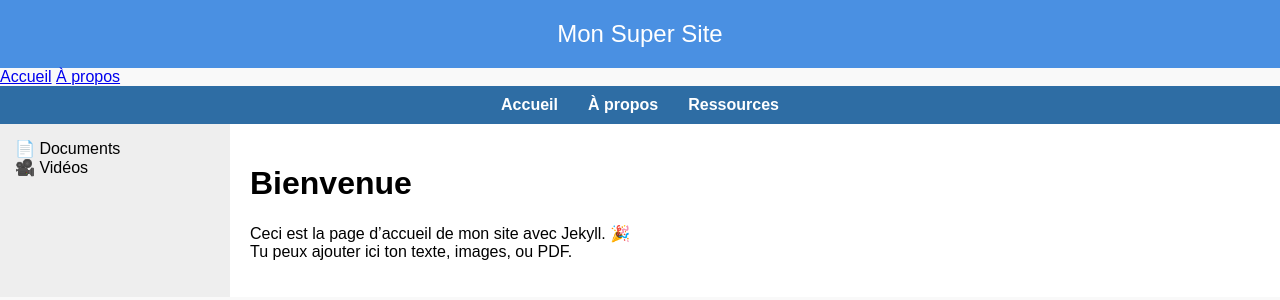
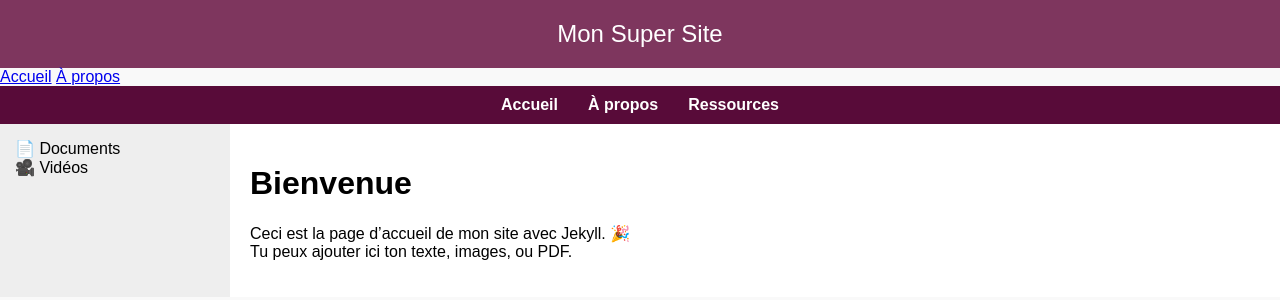
Before and after one commit to bdaire/bdaire.github.io, a Jekyll site: the page built from index.md, in a window 1280 px wide. Shown: the top 300 px of the page. Built offline with Jekyll 4.4.1, drawn with Linux system fonts in a browser that asks for light colours.

Commit message:
Update default.html

```diff
--- a/_layouts/default.html
+++ b/_layouts/default.html
@@ -10,14 +10,14 @@
       background: #f9f9f9;
     }
     header {
-      background: #4A90E2;
+      background: #7e365e;
       color: white;
       padding: 20px;
       font-size: 24px;
       text-align: center;
     }
     nav.topnav {
-      background: #2E6DA4;
+      background: #580b39;
       padding: 10px;
       display: flex;
       justify-content: center;
@@ -40,11 +40,13 @@
     .submenu {
     display: none;
     position: absolute;
-      left: 200px;
+    left: 200px; /* distance depuis le bord gauche de l'aside */
     top: 0;
+    width: 300px; /* ✅ Largeur personnalisée */
     background: #f0f0f0;
     border-left: 1px solid #ccc;
     padding: 10px;
+    box-shadow: 2px 2px 5px rgba(0,0,0,0.1);
     }
     .submenu a {
       display: block;
```
Lines whose indentation alone changed are shown as unchanged.
